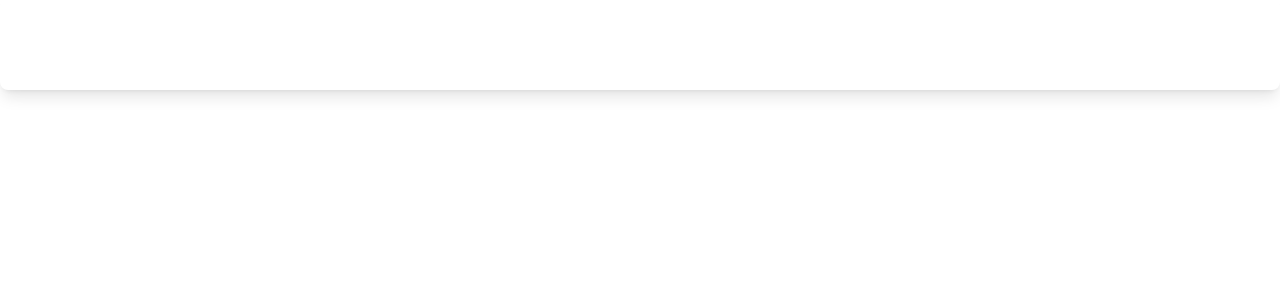
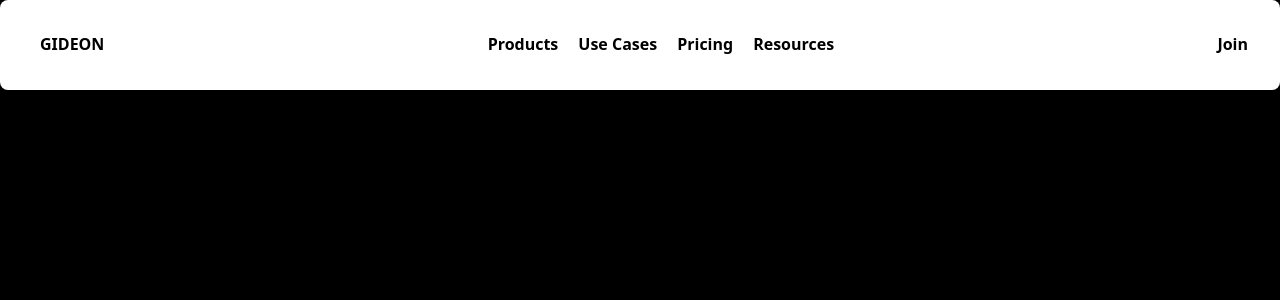
Before and after one commit to G1DY/FramerMotion, a React (Vite) app in the folder FramerMotionProjects/: page / in a window 1280 px wide. Shown: the top 300 px of the page. Built offline with nearby package versions, Linux system fonts and the light colour scheme.

Commit message:
Sticky Navbar Project

```diff
--- a/FramerMotionProjects/src/StickyNav/StickyNav.tsx
+++ b/FramerMotionProjects/src/StickyNav/StickyNav.tsx
@@ -15,13 +15,40 @@ const StickyNav = () => {
     }),
   };
   return (
-    <div className="bg-blck min-h-screen">
+    <div className="bg-black min-h-screen">
       <motion.div
         className="fixed top-0 w-full p-8 bg-white text-black rounded-lg shadow-lg"
         variants={menuvariants}
         initial="hidden"
         whileHover="visible"
-      ></motion.div>
+      >
+        <div className="flex flex-col">
+          <div className="flex justify-between items-center">
+            <div className="flex items-center">
+              <div className="ml-2 font-semibold uppercase">Gideon</div>
+            </div>
+            <div className="hidden text-center space-x-5 md:flex">
+              <a href="#" className="text-black font-bold">
+                Products
+              </a>
+              <a href="#" className="text-black font-bold">
+                Use Cases
+              </a>
+              <a href="#" className="text-black font-bold">
+                Pricing
+              </a>
+              <a href="#" className="text-black font-bold">
+                Resources
+              </a>
+            </div>
+            <div className="items-center flex">
+              <a href="#" className="text-black font-bold">
+                Join
+              </a>
+            </div>
+          </div>
+        </div>
+      </motion.div>
     </div>
   );
 };
```
